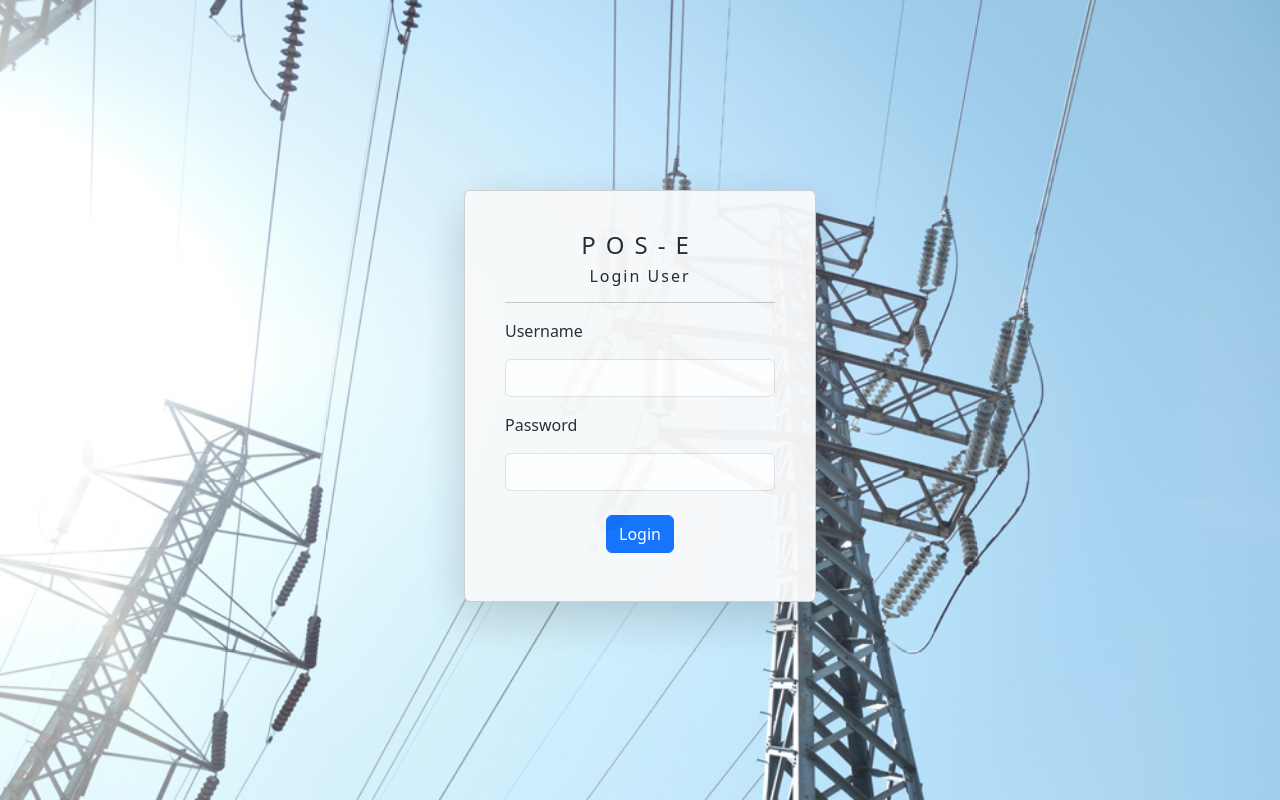
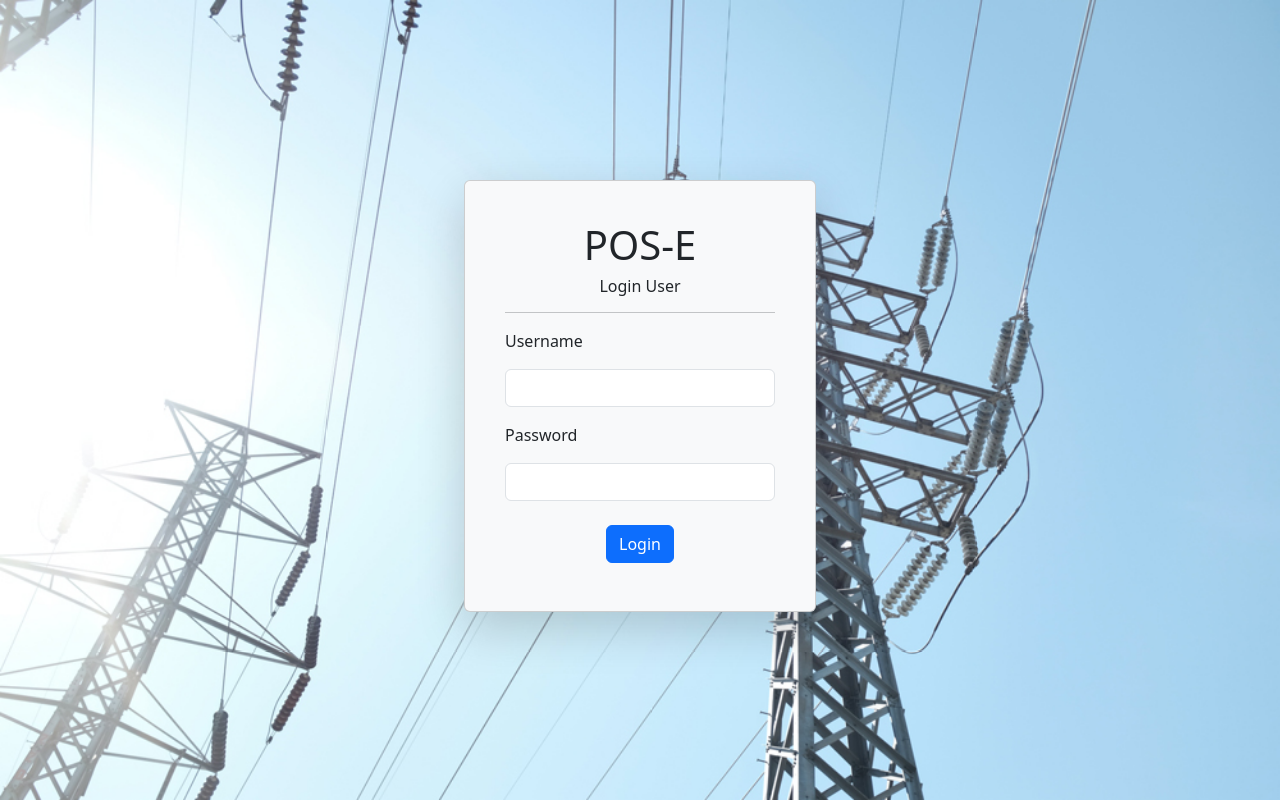
Before and after one commit to Bantas93/pos-e, a React (Create React App) app: page / in a window 1280 px wide. Built offline with nearby package versions, Linux system fonts and the light colour scheme.

Commit message:
Merapihkan css styling

```diff
--- a/src/Components/Dashboard.js
+++ b/src/Components/Dashboard.js
@@ -3,6 +3,7 @@ import NotLogin from "./NotLogin";
 import NavbarList from "./NavbarList";
 const Dashboard = () => {
   const handleLogin = localStorage.getItem("username");
+
   if (handleLogin == null) {
     return <NotLogin />;
   }
@@ -13,12 +14,10 @@ const Dashboard = () => {
 
       <div className="container">
         <div className="d-flex flex-column justify-content-center align-items-center mt-5">
-          <h3 className="text-center" style={{ fontSize: "3Rem" }}>
-            Wellcome Back,
-          </h3>
+          <h3 className="text-center">Wellcome Back,</h3>
           <div className="d-flex jusstify-content-center align-items-center">
             <Card className="mt-5 p-5 shadow">
-              <h1 style={{ fontSize: "5Rem" }}>{handleLogin}</h1>
+              <h1>{handleLogin}</h1>
             </Card>
           </div>
         </div>
--- a/src/Components/Login.js
+++ b/src/Components/Login.js
@@ -44,17 +44,10 @@ const Login = () => {
 
   return (
     <main className="container-fluid d-flex justify-content-center align-items-center bg-login">
-      <section
-        className="card shadow-lg p-4 mb-2 bg-body-tertiary rounded "
-        style={{ width: "22rem", opacity: "95%" }}
-      >
+      <section className="card shadow-lg p-4 mb-2 bg-body-tertiary rounded CardW">
         <div className="card-body">
-          <h4 className="text-center" style={{ letterSpacing: "10px" }}>
-            POS-E
-          </h4>
-          <h6 className="text-center" style={{ letterSpacing: "2px" }}>
-            Login User
-          </h6>
+          <h1 className="text-center">POS-E</h1>
+          <h6 className="text-center">Login User</h6>
           <hr />
           <div className="mb-3">
             <p>Username</p>
--- a/src/Components/RegistrasiUser.js
+++ b/src/Components/RegistrasiUser.js
@@ -51,7 +51,7 @@ const RegistrasiUser = () => {
   return (
     <div className="container">
       <section className="row d-flex justify-content-center align-items-center m-5">
-        <Card style={{ width: "22rem" }} className="shadow">
+        <Card className="shadow CardW">
           <Card.Body>
             <Card.Title className="text-center">Registrasi User</Card.Title>
             <hr className="mt-4"></hr>
--- a/src/Components/TambahPelanggan.js
+++ b/src/Components/TambahPelanggan.js
@@ -54,7 +54,7 @@ const TambahPelanggan = () => {
   return (
     <div className="container">
       <section className="row d-flex justify-content-center align-items-center m-5">
-        <Card style={{ width: "22rem" }} className="shadow">
+        <Card className="shadow CardW">
           <Card.Body>
             <Card.Title className="text-center">Tambah Pelanggan</Card.Title>
             <hr className="mt-4"></hr>
--- a/src/Components/TambahTagihan.js
+++ b/src/Components/TambahTagihan.js
@@ -82,7 +82,7 @@ const TambahTagihan = () => {
   return (
     <div className="container">
       <section className="row d-flex justify-content-center align-items-center m-5">
-        <Card style={{ width: "22rem" }} className="shadow">
+        <Card className="shadow CardW">
           <Card.Body>
             <Card.Title className="text-center">Tambah Tagihan</Card.Title>
             <hr className="mt-4"></hr>
--- a/src/Components/UpdatePelanggan.js
+++ b/src/Components/UpdatePelanggan.js
@@ -5,7 +5,7 @@ import { Card, Form } from "react-bootstrap";
 
 const UpdatePelanggan = () => {
   const handleLogin = localStorage.username;
-  let location = useLocation();
+  const location = useLocation();
   const navigate = useNavigate();
   const data = location.state.pelanggan;
   const noMeter = data.noMeter;
@@ -55,7 +55,7 @@ const UpdatePelanggan = () => {
   return (
     <div className="container">
       <section className="row d-flex justify-content-center align-items-center m-5">
-        <Card style={{ width: "22rem" }} className="shadow">
+        <Card className="shadow CardW">
           <Card.Body>
             <Card.Title className="text-center">Update Pelanggan</Card.Title>
             <hr className="mt-4"></hr>
--- a/src/Components/UpdateTagihan.js
+++ b/src/Components/UpdateTagihan.js
@@ -6,7 +6,7 @@ import { Dropdown, Card, Form } from "react-bootstrap";
 
 const UpdateTagihan = () => {
   const handleLogin = localStorage.username;
-  let location = useLocation();
+  const location = useLocation();
   const navigate = useNavigate();
   const data = location.state.user;
   const id = data.idTagihan;
@@ -58,7 +58,7 @@ const UpdateTagihan = () => {
   return (
     <div className="container">
       <section className="row d-flex justify-content-center align-items-center m-5">
-        <Card style={{ width: "22rem" }} className="shadow">
+        <Card className="shadow CardW">
           <Card.Body>
             <Card.Title className="text-center">Update Tagihan</Card.Title>
             <hr className="mt-4"></hr>
--- a/src/Components/UpdateUser.js
+++ b/src/Components/UpdateUser.js
@@ -5,7 +5,7 @@ import { Card, Form } from "react-bootstrap";
 
 const UpdateUser = () => {
   const handleLogin = localStorage.username;
-  let location = useLocation();
+  const location = useLocation();
   const navigate = useNavigate();
   const data = location.state.user;
   const [nama, setNama] = useState(data.username);
@@ -59,7 +59,7 @@ const UpdateUser = () => {
   return (
     <div className="container">
       <section className="row d-flex justify-content-center align-items-center m-5">
-        <Card style={{ width: "22rem" }} className="shadow">
+        <Card className="shadow CardW">
           <Card.Body>
             <Card.Title className="text-center">Update User</Card.Title>
             <hr className="mt-4"></hr>
--- a/src/index.css
+++ b/src/index.css
@@ -18,3 +18,7 @@ code {
   background-repeat: repeat;
   background-attachment: fixed;
 }
+
+.CardW {
+  width: 22rem;
+}
```
